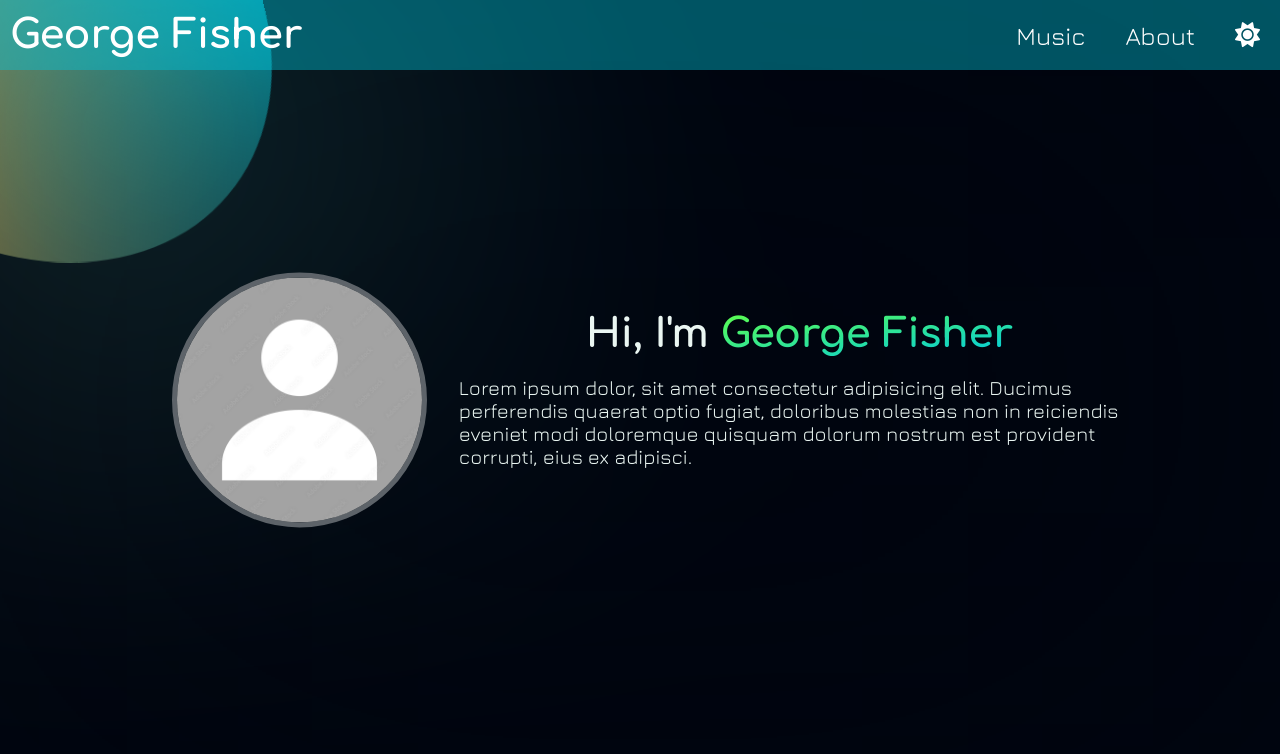
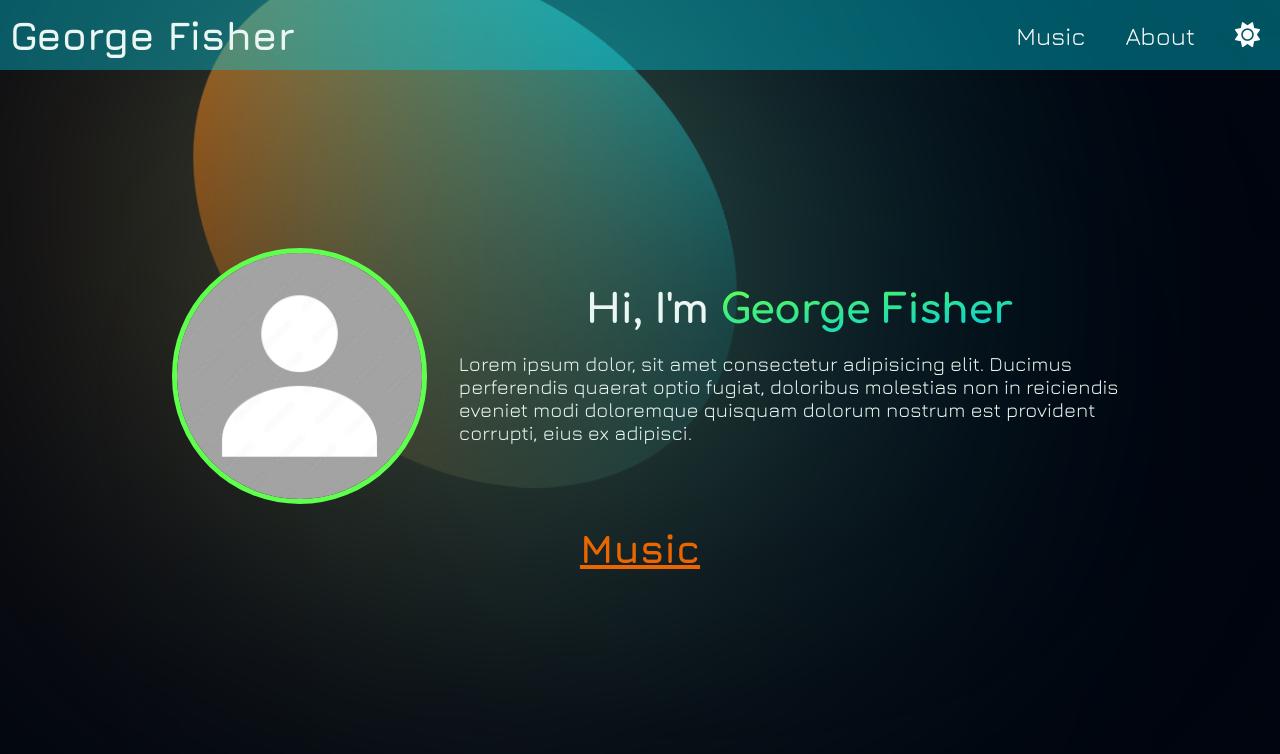
Before and after one commit to lucascapistrant/g-fisher-music-website, a Vue app: page / in a window 1280 px wide. Shown: the top 754 px of the page. Built offline with nearby package versions, Linux system fonts and the light colour scheme.

Commit message:
navBar overlap issue, special links stlyes

```diff
--- a/src/App.vue
+++ b/src/App.vue
@@ -4,6 +4,7 @@
     <div id="blur"></div>
     <NavBar/>
     <Info/>
+    <a href="../Albums.vue" class="bold">Music</a>
   </div>
 </template>
 
--- a/src/assets/styles/global.css
+++ b/src/assets/styles/global.css
@@ -5,10 +5,7 @@
   --color-secondary: #5eff4d;
   --color-accent: #eb6600;
   --color-background: #00050f;
-  --color-background-secondary: #333;
   --color-text: #eaf6f2;
-  --color-text-neg: #fff;
-  --color-border: #5D6369;
   --font-headings: 'Comfortaa', sans-serif;
   --font-body: 'Jura', sans-serif;
 }
@@ -17,10 +14,7 @@
   --color-secondary: #12b300;
   --color-accent: #ff7a14;
   --color-background: #f0f5ff;
-  --color-background-secondary: #999;
   --color-text: #091511;
-  --color-text-neg: #333;
-  --color-border: #5D6369;
   --font-headings: 'Comfortaa', sans-serif;
   --font-body: 'Jura', sans-serif;
 }
@@ -37,6 +31,15 @@ body {
   width: 100vw;
   height: 100vh;
   background: var(--color-background);
+}
+
+.container {
+  height: 100vh;
+  align-items: center;
+  justify-content: center;
+  display: flex;
+  align-items: center;
+  flex-direction: column;
 }
 
 /* Typography */
@@ -56,6 +59,25 @@ p {
     header {
         font-size: 4rem;
     }
+}
+
+/* Links */
+
+a {
+  font-family: var(--font-body);
+}
+
+.bold {
+  text-align: center;
+  font-weight: bold;
+  color: var(--color-accent);
+  font-size: 3.5rem;
+}
+
+@media screen and (min-width: 768px) {
+  .bold {
+    font-size: 4rem;
+  }
 }
 
 .emphasis {
--- a/src/components/Info.vue
+++ b/src/components/Info.vue
@@ -33,7 +33,7 @@ export default {
 .info__img {
     width: 80%;
     border-radius: 50%;
-    border: 5px solid var(--color-border);
+    border: 5px solid var(--color-secondary);
 }
 .bio__header {
     text-align: center;
@@ -42,10 +42,6 @@ export default {
 @media screen and (min-width: 700px) {
     .info {
         flex-direction: row;
-        position: absolute;
-        top: 50%;
-        left: 50%;
-        transform: translate(-50%, -50%);
         max-width: 1000px;
     }
     .bio {
--- a/src/components/NavBar.vue
+++ b/src/components/NavBar.vue
@@ -3,7 +3,7 @@
     <header class="navBar__header"><a href="./">George Fisher</a></header>
     <div class="navBar__background"></div>
     <i class="navBar__icon fa-solid fa-bars" id="navBarIcon"></i>
-    <div class="navBar__body collapsable__content">
+    <div class="navBar__body">
         <a href="./" class="navBar__link">Music</a>
         <a href="./" class="navBar__link">About</a>
         <i class="navBar__link navBar__link--icon lightModeCont">
@@ -85,12 +85,11 @@ export default {
 
 <style>
 .navBar {
-  position: fixed;
+  position: absolute;
   top: 0;
   right: 0;
-  width: 100vw;
-  height: 100vh;
-  z-index: 10;
+  /* width: 100vw;
+  height: 100vh; */
 }
 
 .navBar__header {
@@ -104,7 +103,6 @@ export default {
   font-size: 3.5rem;
   color: var(--color-text);
   cursor: pointer;
-  z-index: 11;
 }
 
 .navBar__body {
@@ -131,6 +129,7 @@ export default {
 
 @media screen and (min-width: 768px) {
 .navBar {
+  width: 100vw;
   display: flex;
   align-items: center;
   height: 70px;
@@ -155,7 +154,7 @@ export default {
 }
 
 .navBar__header a {
-  color: var(--color-text-neg);
+  color: var(--color-text);
   text-decoration: none;
 }
 
@@ -184,6 +183,10 @@ export default {
 .navBar__link--icon {
   position: relative;
   bottom: 0;
+  width: 25px;
+  display: flex;
+  align-items: center;
+  justify-content: center;
 }
 
 .lightModeCont {
@@ -198,11 +201,13 @@ export default {
     transform: translate(100%, -100%);
     background: var(--color-accent);
     border-radius: 0 0 0 100%;
+    width: 0;
   }
   to {
     transform: translate(0);
     background: var(--color-accent);
     border-radius: 0;
+    width: 100vw;
   }
 }
 
@@ -211,11 +216,13 @@ export default {
     transform: translate(0);
     background: var(--color-accent);
     border-radius: 0;
+    width: 100vw;
   }
   99% {
     transform: translate(100%, -100%);
     background: var(--color-accent);
     border-radius: 0 0 0 100%;
+    width: 0;
   }
   100% {
     transform: translate(0);
```
Also changed, not shown: src/Albums.vue (added).
